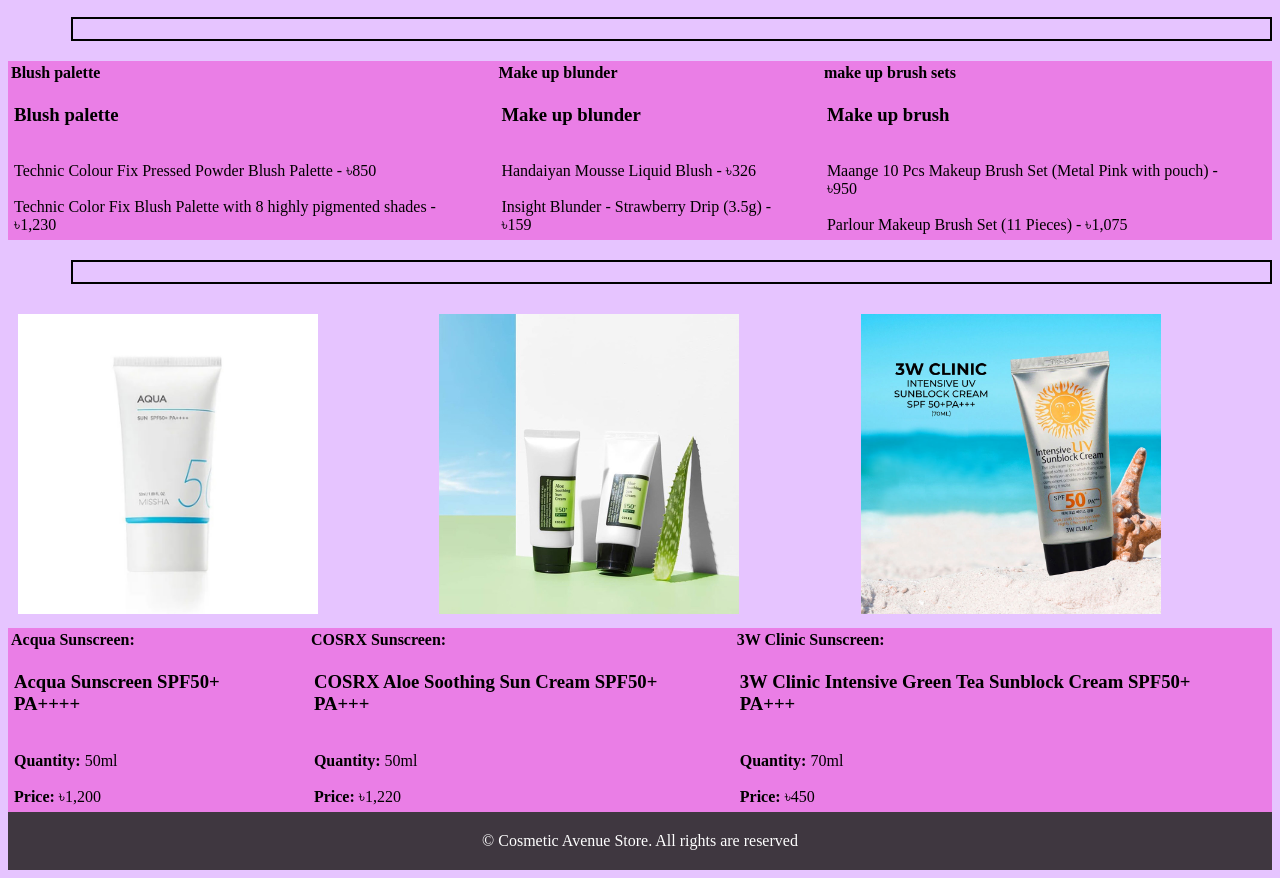
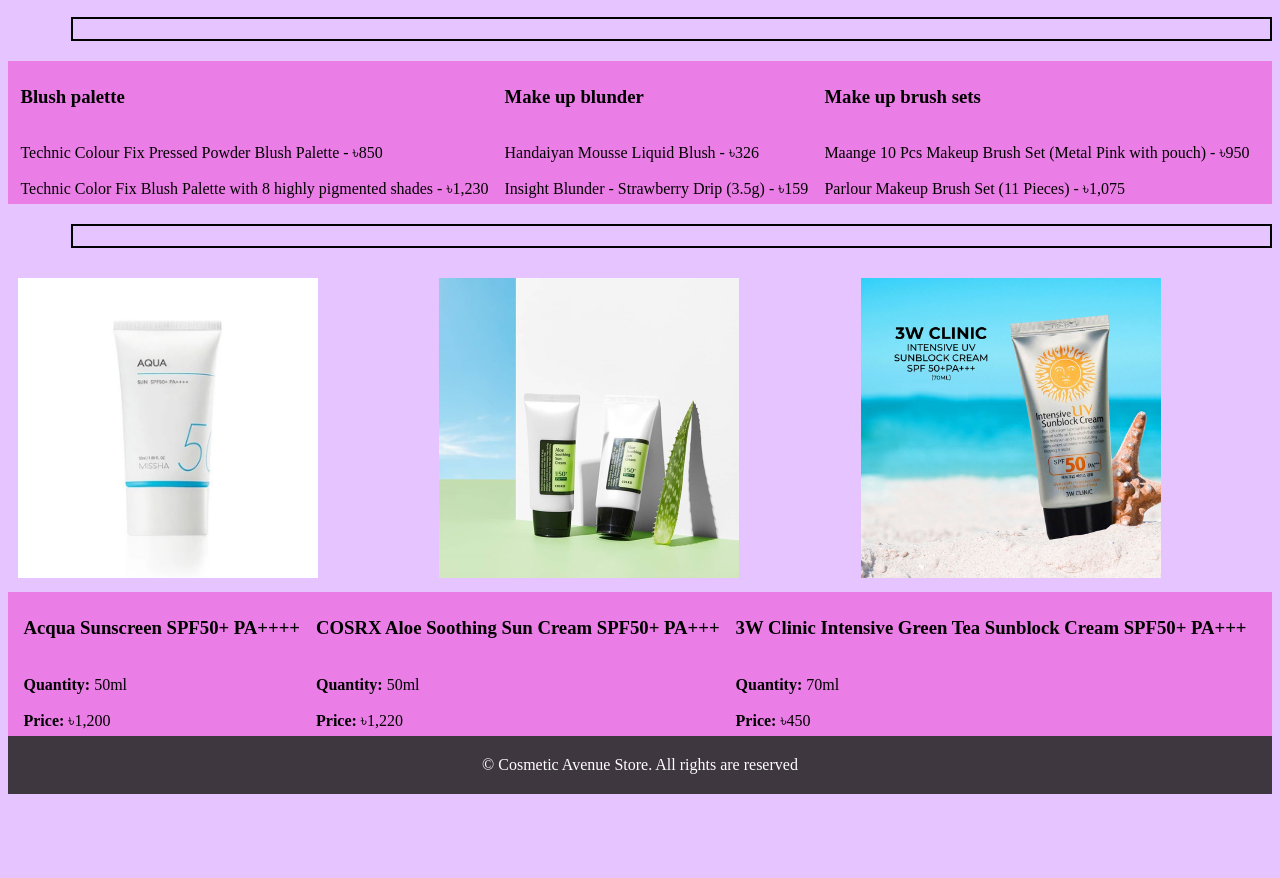
Before and after one commit to SadiaSiddika/MIS455-Practical-Online, a plain HTML site: page product.html in a window 1280 px wide. Shown: the part 449-1327 px from the top of the page. After the commit the page ends 1251 px from the top, so only its background shows below. Drawn offline with Linux system fonts and the light colour scheme.

Commit message:
7th commit

```diff
--- a/product.html
+++ b/product.html
@@ -4,7 +4,7 @@
 <head>
   <meta charset="UTF-8">
   <meta name="viewport" content="width=device-width, initial-scale=1.0">
-  <title>Jersey Store BD | Product</title>
+  <title>Cosmetic Avenue Store</title>
   <link rel="stylesheet" href="product.css">
   <style>
     body {
@@ -43,7 +43,7 @@
 
   <p>
   <ul class="product-list">
-    <li><strong>Blush palette</strong>
+
     <ul>
       <li>
         <h3>Blush palette</h3>
@@ -54,7 +54,7 @@
     </li>
 
 
-    <li><strong>Make up blunder</strong>
+
     <ul>
       <li>
         <h3>Make up blunder</h3>
@@ -64,10 +64,10 @@
     </ul>
     </li>
 
-    <li><strong>make up brush sets</strong>
+
     <ul>
       <li>
-          <h3>Make up brush</h3>
+        <h3>Make up brush sets</h3>
         <br>Maange 10 Pcs Makeup Brush Set (Metal Pink with pouch) - ৳950<br>
         <br>Parlour Makeup Brush Set (11 Pieces) - ৳1,075
       </li>
@@ -84,7 +84,7 @@
   </div>
 
   <ul class="product-list">
-    <li><strong>Acqua Sunscreen:</strong>
+
     <ul>
       <li>
         <h3>Acqua Sunscreen SPF50+ PA++++</h3>
@@ -94,7 +94,7 @@
     </ul>
     </li>
 
-    <li><strong>COSRX Sunscreen:</strong>
+
     <ul>
       <li>
         <h3>COSRX Aloe Soothing Sun Cream SPF50+ PA+++</h3>
@@ -104,7 +104,7 @@
     </ul>
     </li>
 
-    <li><strong>3W Clinic Sunscreen:</strong>
+
     <ul>
       <li>
         <h3>3W Clinic Intensive Green Tea Sunblock Cream SPF50+ PA+++</h3>
```
Lines whose indentation alone changed are shown as unchanged.
